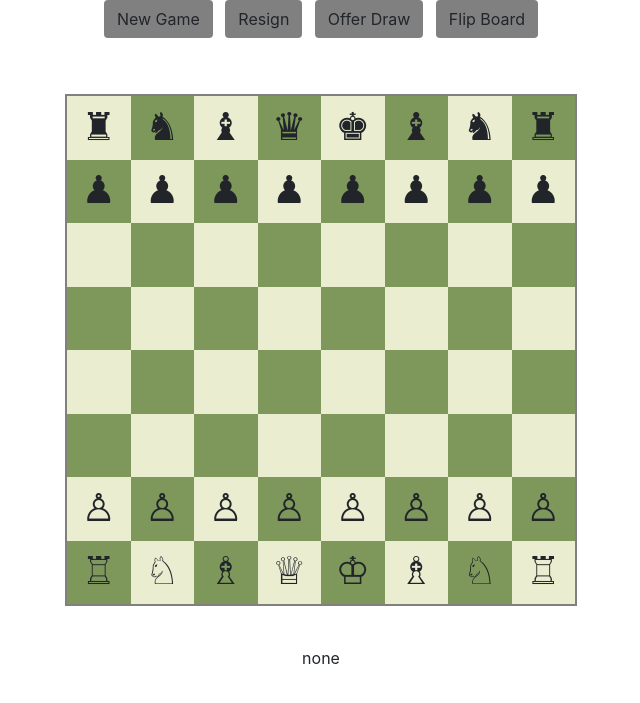
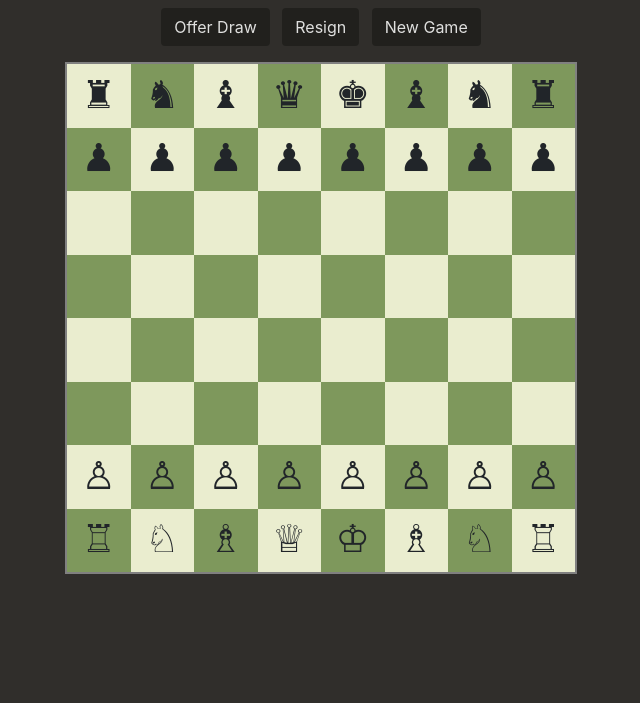
Before and after one commit to Jeet-Chugh/CHESS, a Flask app: page / in a window 1280 px wide. Shown: the top 703 px of the page, without its empty margins (319-959 px from the left). Run offline with Flask 3, Linux system fonts and the light colour scheme; some libraries are stand-ins or nearby versions.

Commit message:
- improved design and ui - fixed bugs with new game button - added hover text color changes for buttons - restructured js code - eliminated jinja use

```diff
--- a/app.py
+++ b/app.py
@@ -25,7 +25,7 @@ def get_gameDict(game):
 def index():
     global game
     game = Game(Game.defaultBoard())
-    return render_template("index.html", board=get_gameDict(game))
+    return render_template("index.html")
 
 
 # on square click
--- a/chess/todo.txt
+++ b/chess/todo.txt
@@ -1,12 +1,8 @@
 TO DO:
 
 - add popup upon game conclusion
-- Clean up js code into function calls
+- make white pieces have a white background
 - Add support for choosing pawn promotion piece
-- make design pretty
 
 OPTIONAL:
 - Create warning for resignation, new game
-- Multiplayer?
-- Add support for flipping game board
-    - new template?
--- a/templates/index.html
+++ b/templates/index.html
@@ -3,10 +3,13 @@
 <head>
     <meta charset="UTF-8">
     <meta name="viewport" content="width=device-width, initial-scale=1.0">
-    <title>Chess Board</title>
-    <!-- Add Bootstrap CSS -->
+    <title>Chess | Jeet Chugh
+    </title>
     <link href="https://stackpath.bootstrapcdn.com/bootstrap/4.5.2/css/bootstrap.min.css" rel="stylesheet">
     <style>
+        body {
+            background-color : rgb(48, 46, 43);
+        }
 
         .container {
             align-items: center;
@@ -26,8 +29,12 @@
             grid-column-gap: 0px;
             grid-row-gap: 0px;
             margin-bottom: 5vh;
-            margin-top: 5vh;
             border: 2px solid grey;
+        }
+
+        #outcome {
+            color: white;
+            font-size: 5vw;
         }
 
         .square {
@@ -39,6 +46,7 @@
             font-size: 3vw;
             font-family: 'Arial Unicode MS';
             cursor: default;
+            position: relative;
         }
 
         .even {
@@ -50,31 +58,38 @@
         }
 
         .btn {
-            background-color: #808080;
+            background-color: rgb(33, 32, 29);
+            color: rgb(223, 223, 222);
+        }
+
+        #resign:hover {
+            color: red;
+        }
+
+        #newGame:hover {
+            color: lightgreen;
+        }
+
+        #offerDraw:hover {
+            color: orange;
         }
     </style>
     <script>
-        // When the DOM loads (on any change)
         document.addEventListener('DOMContentLoaded', function() {
-            // transmit board into JSON
-            var boardJSON = {{ board | tojson }};
             var highlightedSquare = ''
             var checkHighlight = '';
             var circledSquares = [];
             var captureHighlights = [];
             var drawOffered = false;
+            update_board();
 
             var squares = document.querySelectorAll('.square');
             squares.forEach(function(square) {
-                // prevents text selection on square unicode characters
+
+                // prevents text selection on characters
                 square.addEventListener('mousedown', function(e){ e.preventDefault(); }, false);
 
-                // populates each square when DOM is initially loaded
-                if (boardJSON.hasOwnProperty(square.id)) {
-                    square.textContent = boardJSON[square.id];
-                }
-
-                // each time a square is clicked
+                // SQUARE CLICKED
                 square.addEventListener('click', function() {
                     fetch('/square-clicked', {
                         method: 'POST',
@@ -84,80 +99,14 @@
                         body: JSON.stringify({id : square.id, highlightedSquare : highlightedSquare, checkHighlightedSquare : checkHighlight})
                     })
                     .then(result => result.json())
-                    .then(data => {
-                        // Clear old circled squares and reset circledSquares list var
-                        circledSquares.forEach(function(oldCircledSquare) {
-                            document.getElementById(oldCircledSquare).textContent = '';
-                        });
-                        circledSquares = [];
-
-                        // Clear old capture highlights
-                        captureHighlights.forEach(function(oldCaptureHighlight) {
-                            targetSquare = document.getElementById(oldCaptureHighlight);
-                            if (targetSquare.classList.contains('even')) {
-                                targetSquare.style.backgroundColor = 'rgb(234, 237, 207)';
-                            } else {
-                                targetSquare.style.backgroundColor = 'rgb(126, 152, 92)';
-                            }
-                        });
-                        captureHighlights = [];
-
-                        // clear old highlightedSquare and reset highlightedSquare var
-                        if (highlightedSquare !== '') {
-                            hSquare = document.getElementById(highlightedSquare);
-                            if (hSquare.classList.contains('even')) {
-                                hSquare.style.backgroundColor = 'rgb(234, 237, 207)';
-                            } else {
-                                hSquare.style.backgroundColor = 'rgb(126, 152, 92)';
-                            }
-                            highlightedSquare = '';
-                        }
+                    .then(data =>  {
+                        clearOldCircledSquares();
+                        clearOldCaptureHighlights();
+                        clearOldHighlightSquare();
 
                         // If click is a valid move
                         if (data.move == true) {
-                            fetch('/reset-draw', {
-                                method: 'GET',
-                                headers: {
-                                    'Content-Type': 'application/json'
-                                }
-                            });
-                            if (drawOffered) {
-                                document.getElementById('offerDraw').textContent = 'Offer Draw';
-                                drawOffered = false;
-                            }
-                            fetch('/get-board', {
-                                method: 'GET',
-                                headers: {
-                                    'Content-Type': 'application/json'
-                                }
-                            })
-                            .then(result => result.json())
-                            .then(boardData => {
-                                // Reflect changes in board
-                                squares.forEach(function(square) {
-                                    if (boardData.hasOwnProperty(square.id)) {
-                                        square.textContent = boardData[square.id];
-                                    } else {
-                                        square.textContent = '';
-                                    }
-                                });
-                                // clear old checkHighlight and reset checkHighlight var
-                                if (checkHighlight !== '') {
-                                    hSquare = document.getElementById(checkHighlight);
-                                    if (hSquare.classList.contains('even')) {
-                                        hSquare.style.backgroundColor = 'rgb(234, 237, 207)';
-                                    } else {
-                                        hSquare.style.backgroundColor = 'rgb(126, 152, 92)';
-                                    }
-                                    checkHighlight = '';
-                                }
-                                // Highlight king square red if its in check
-                                if (data.check !== '') {
-                                    document.getElementById(data['check']).style.backgroundColor = 'red';
-                                    checkHighlight = data.check;
-                                }
-                                process_outcome();
-                            });
+                            processMove(data);
                         }
 
                         // If click is out of turn, double click, or illegal square
@@ -165,6 +114,7 @@
                             document.getElementById(data.highlight).style.backgroundColor = 'yellow';
                             highlightedSquare = data.highlight;
                         }
+
                         // Place circles on each legal available move of clicked piece
                         if (data.circle !== []) {
                             data.circle.forEach(function(cSquare) {
@@ -181,6 +131,7 @@
                     });
                 });
             });
+            // NEW GAME BUTTON
             document.getElementById('newGame').addEventListener('click', function() {
                 fetch('/new-game', {
                     method: 'GET',
@@ -197,9 +148,12 @@
                             square.textContent = '';
                         }
                     });
+                    document.getElementById("outcome").textContent = '';
+                    document.getElementById("offerDraw").textContent = "Offer Draw";
                     process_outcome();
                 });
             });
+            // RESIGN BUTTON
             document.getElementById('resign').addEventListener('click', function() {
                 fetch('/resign', {
                     method: 'POST',
@@ -209,6 +163,7 @@
                 })
                 .then(process_outcome());
             });
+            // OFFER DRAW BUTTON
             document.getElementById('offerDraw').addEventListener('click', function() {
                 fetch('/offer-draw', {
                     method: 'GET',
@@ -220,6 +175,7 @@
                 .then(data => {
                     if (drawOffered == true) {
                         document.getElementById('offerDraw').textContent = 'Offer Draw';
+                        drawOffered = false;
                         process_outcome();
                     } else {
                         drawOffered = true;
@@ -227,16 +183,68 @@
                     }
                 });
             });
-            document.getElementById('flipBoard').addEventListener('click', function() {
-                fetch('/flip-board', {
+            function clearOldCircledSquares() {
+                circledSquares.forEach(function(oldCircledSquare) {
+                    document.getElementById(oldCircledSquare).textContent = '';
+                });
+                circledSquares = [];
+            }
+            function clearOldCaptureHighlights() {
+                captureHighlights.forEach(function(oldCaptureHighlight) {
+                    targetSquare = document.getElementById(oldCaptureHighlight);
+                    if (targetSquare.classList.contains('even')) {
+                        targetSquare.style.backgroundColor = 'rgb(234, 237, 207)';
+                    } else {
+                        targetSquare.style.backgroundColor = 'rgb(126, 152, 92)';
+                    }
+                });
+                captureHighlights = [];
+            }
+            function clearOldHighlightSquare() {
+                if (highlightedSquare !== '') {
+                    hSquare = document.getElementById(highlightedSquare);
+                    if (hSquare.classList.contains('even')) {
+                        hSquare.style.backgroundColor = 'rgb(234, 237, 207)';
+                    } else {
+                        hSquare.style.backgroundColor = 'rgb(126, 152, 92)';
+                    }
+                    highlightedSquare = '';
+                }
+            }
+            function clearoldCheckHighlight() {
+                if (checkHighlight !== '') {
+                    hSquare = document.getElementById(checkHighlight);
+                    if (hSquare.classList.contains('even')) {
+                        hSquare.style.backgroundColor = 'rgb(234, 237, 207)';
+                    } else {
+                        hSquare.style.backgroundColor = 'rgb(126, 152, 92)';
+                    }
+                    checkHighlight = '';
+                }
+            }
+            function processMove(data) {
+                reset_draw();
+                update_board();
+                clearoldCheckHighlight();
+                // Highlight king square red if its in check
+                if (data.check !== '') {
+                    document.getElementById(data['check']).style.backgroundColor = 'red';
+                    checkHighlight = data.check;
+                }
+                process_outcome();
+            }
+            function reset_draw() {
+                fetch('/reset-draw', {
                     method: 'GET',
                     headers: {
                         'Content-Type': 'application/json'
                     }
-                })
-                .then(result => result.json())
-                .then();
-            });
+                });
+                if (drawOffered) {
+                    document.getElementById('offerDraw').textContent = 'Offer Draw';
+                    drawOffered = false;
+                }
+            }
         });
         function process_outcome(outcome) {
             fetch('/get-outcome', {
@@ -247,30 +255,49 @@
             })
             .then(result => result.json())
             .then(outcome => {
-                // REPLACE WITH POPUP
-                document.getElementById("outcome").textContent = outcome;
+                if (outcome == null) { return }
+                if (outcome == 'draw') {
+                    document.getElementById("outcome").textContent = outcome + '!';
+                } else {
+                    document.getElementById("outcome").textContent = outcome + ' wins!';
+                }
+            });
+        }
+        function update_board() {
+            fetch('/get-board', {
+                method: 'GET',
+                headers: {
+                    'Content-Type': 'application/json'
+                }
+            })
+            .then(result => result.json())
+            .then(boardData => {
+                squares = document.querySelectorAll(".square");
+                squares.forEach(function(square) {
+                    if (boardData.hasOwnProperty(square.id)) {
+                        square.textContent = boardData[square.id];
+                    } else {
+                        square.textContent = '';
+                    }
+                });
             });
         }
     </script>
 </head>
 <body>
-
 <div class="container">
-    <div class="buttonList center">
+    <div class="buttonList center" style="margin-top: 1vh">
         <div class="row">
             <div class="col">
               <ul class="list-inline">
                 <li class="list-inline-item">
-                  <button type="button" id="newGame" class="btn">New Game</button>
-                </li>
-                <li class="list-inline-item">
-                  <button type="button" id="resign" class="btn">Resign</button>
-                </li>
-                <li class="list-inline-item">
                   <button type="button" id="offerDraw" class="btn">Offer Draw</button>
                 </li>
                 <li class="list-inline-item">
-                    <button type="button" id="flipBoard" class="btn">Flip Board</button>
+                    <button type="button" id="resign" class="btn">Resign</button>
+                </li>
+                <li class="list-inline-item">
+                    <button type="button" id="newGame" class="btn">New Game</button>
                 </li>
               </ul>
             </div>
@@ -350,13 +377,11 @@
         <div class="square even labelLetter" id="h1"></div>
     </div>
     <div>
-        <p id="outcome">none</p>
+        <p id="outcome"></p>
     </div>
 </div>
 
-<!-- Add Bootstrap JS (optional) -->
 <script src="https://code.jquery.com/jquery-3.5.1.slim.min.js"></script>
-<!-- <script src="https://cdn.jsdelivr.net/npm/@popperjs/core@2.0.7/dist/umd/popper.min.js"></script> -->
 <script src="https://stackpath.bootstrapcdn.com/bootstrap/4.5.2/js/bootstrap.min.js"></script>
 
 </body>
```
Also changed, not shown: 1 other file.
